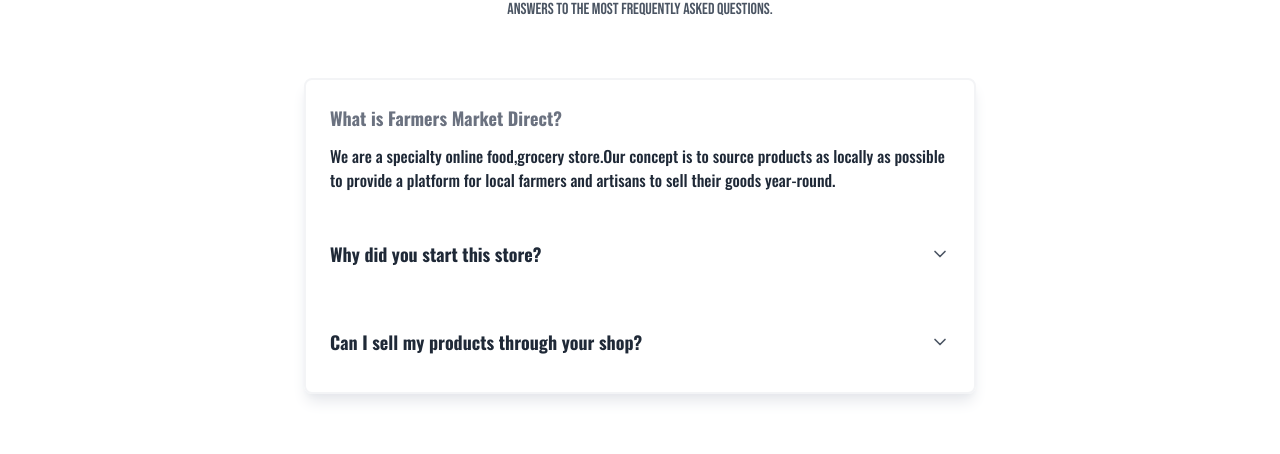
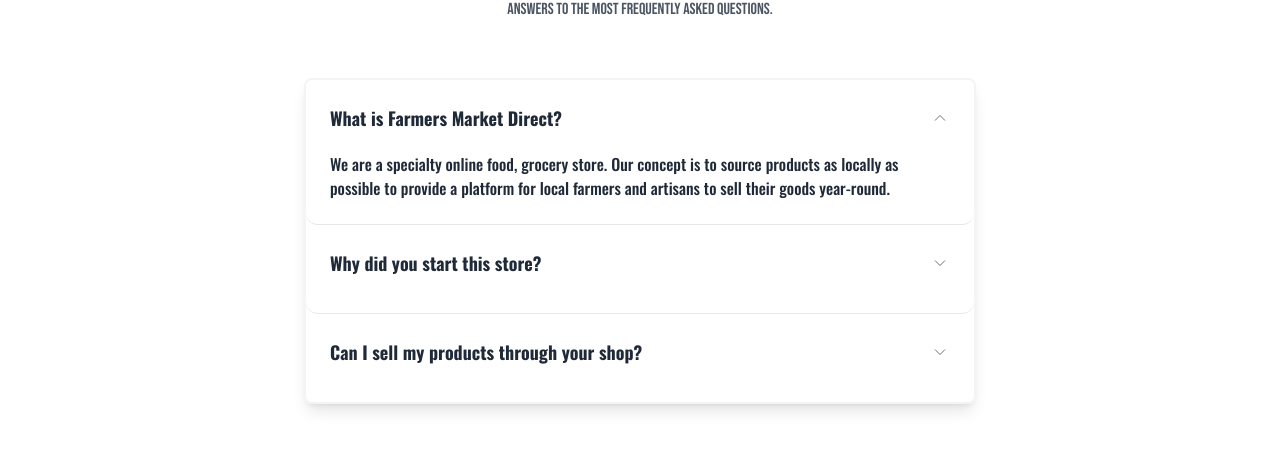
Before and after one commit to LasaX1999/app_farm, a Next.js app: page /about in a window 1280 px wide. Both pictures are taken after a click on the button "What is Farmers Market Direct?". Shown: the part 971-1425 px from the top of the page. Built offline with nearby package versions, Linux system fonts and the light colour scheme; a web font is replaced by a local one.

Commit message:
fix netlify deploying error FAQ

```diff
--- a/app/components/F&Q.tsx
+++ b/app/components/F&Q.tsx
@@ -1,4 +1,4 @@
-'use client'
+'use client';
 import { useState } from 'react';
 
 interface AccordionItemProps {
@@ -10,55 +10,38 @@ interface AccordionItemProps {
 const AccordionItem: React.FC<AccordionItemProps> = ({ id, title, content }) => {
   const [isOpen, setIsOpen] = useState(false);
 
-  const toggleAccordion = () => {
-    setIsOpen(!isOpen);
-  };
+  const toggleAccordion = () => setIsOpen(prevState => !prevState);
 
   return (
-    <div className={`hs-accordion ${isOpen ? 'hs-accordion-active:bg-gray-100' : ''} font-oswald rounded-xl p-6`}>
+    <div className="hs-accordion font-oswald rounded-xl p-6 border-b last:border-none">
       <button
-        className="hs-accordion-toggle group pb-3 inline-flex items-center justify-between gap-x-3 w-full md:text-lg font-semibold text-start text-gray-800 rounded-lg transition hover:text-gray-500 focus:outline-none focus:text-gray-500"
+        className="hs-accordion-toggle group pb-3 inline-flex items-center justify-between gap-x-3 w-full md:text-lg font-semibold text-start text-gray-800 rounded-lg transition hover:text-gray-500 focus:outline-none"
         aria-expanded={isOpen}
-        aria-controls={`hs-basic-with-title-and-arrow-stretched-collapse-${id}`}
+        aria-controls={`hs-basic-collapse-${id}`}
         onClick={toggleAccordion}
       >
         {title}
         <svg
-          className={`hs-accordion-active:hidden block shrink-0 size-5 text-gray-600 group-hover:text-gray-500 ${isOpen ? 'hidden' : ''}`}
+          className={`transition-transform duration-200 ${
+            isOpen ? 'rotate-180' : ''
+          } w-5 h-5 text-gray-600 group-hover:text-gray-500`}
           xmlns="http://www.w3.org/2000/svg"
-          width="24"
-          height="24"
+          fill="none"
           viewBox="0 0 24 24"
-          fill="none"
           stroke="currentColor"
-          strokeWidth="2"
-          strokeLinecap="round"
-          strokeLinejoin="round"
         >
-          <path d="m6 9 6 6 6-6" />
-        </svg>
-        <svg
-          className={`hs-accordion-active:block hidden shrink-0 size-5 text-gray-600 group-hover:text-gray-500 ${isOpen ? '' : 'hidden'}`}
-          xmlns="http://www.w3.org/2000/svg"
-          width="24"
-          height="24"
-          viewBox="0 0 24 24"
-          fill="none"
-          stroke="currentColor"
-          strokeWidth="2"
-          strokeLinecap="round"
-          strokeLinejoin="round"
-        >
-          <path d="m18 15-6-6-6 6" />
+          <path d="M6 9l6 6 6-6" />
         </svg>
       </button>
       <div
-        id={`hs-basic-with-title-and-arrow-stretched-collapse-${id}`}
-        className={`hs-accordion-content w-full overflow-hidden transition-[height] duration-300 ${isOpen ? '' : 'hidden'}`}
+        id={`hs-basic-collapse-${id}`}
+        className={`hs-accordion-content overflow-hidden transition-all duration-300 ${
+          isOpen ? 'max-h-[500px] opacity-100' : 'max-h-0 opacity-0'
+        }`}
         role="region"
-        aria-labelledby={`hs-basic-with-title-and-arrow-stretched-heading-${id}`}
+        aria-labelledby={`hs-basic-heading-${id}`}
       >
-        <p className="text-gray-800">{content}</p>
+        <p className="text-gray-800 mt-2">{content}</p>
       </div>
     </div>
   );
@@ -69,38 +52,44 @@ const FAQ: React.FC = () => {
     {
       id: 'one',
       title: 'What is Farmers Market Direct?',
-      content: 'We are a specialty online food,grocery store.Our concept is to source products as locally as possible to provide a platform for local farmers and artisans to sell their goods year-round.',
+      content:
+        'We are a specialty online food, grocery store. Our concept is to source products as locally as possible to provide a platform for local farmers and artisans to sell their goods year-round.',
     },
     {
       id: 'two',
       title: 'Why did you start this store?',
-      content: 'Our families love to buy local, fresh ingredients, but with our busy schedules, we could never make it out to the Saturday morning farmers markets... so we thought- what if we could provide the same farmers market type products and make them more readily available for families like ours.',
+      content:
+        'Our families love to buy local, fresh ingredients, but with our busy schedules, we could never make it out to the Saturday morning farmers markets... so we thought- what if we could provide the same farmers market type products and make them more readily available for families like ours.',
     },
     {
       id: 'three',
       title: 'Can I sell my products through your shop?',
-      content: 'We are proud that our vendors receive 66.7% of the retail sales price. We hope that providing this platform and helping out with the business side of things, it will allow farmers and artisans more time to focus on their craft and more opportunity to sell their products.',
+      content:
+        'We are proud that our vendors receive 100% of the retail sales price. We hope that providing this platform and helping out with the business side of things, it will allow farmers and artisans more time to focus on their craft and more opportunity to sell their products.',
     },
-
   ];
 
   return (
-    <div className="max-w-[85rem] px-4 py-10 sm:px-6 lg:px-8 lg:py-14 mx-auto">
-
+    <div className="max-w-7xl px-4 py-10 sm:px-6 lg:px-8 lg:py-14 mx-auto">
       <div className="max-w-2xl mx-auto text-center mb-10 lg:mb-14">
-        <h2 className="text-2xl font-bold md:text-4xl md:leading-tight">Your questions, answered</h2>
-        <p className="mt-1 text-gray-600">Answers to the most frequently asked questions.</p>
+        <h2 className="text-2xl font-bold md:text-4xl md:leading-tight">
+          Your questions, answered
+        </h2>
+        <p className="mt-1 text-gray-600">
+          Answers to the most frequently asked questions.
+        </p>
       </div>
-
-
-      <div className="max-w-2xl mx-auto  border-gray-100 shadow-lg shadow-gray-200 border-2 rounded-lg">
-        {/* Accordion */}
+      <div className="max-w-2xl mx-auto border-gray-100 shadow-lg border-2 rounded-lg">
         <div className="hs-accordion-group">
           {faqs.map(faq => (
-            <AccordionItem key={faq.id} id={faq.id} title={faq.title}  content={faq.content} />
+            <AccordionItem
+              key={faq.id}
+              id={faq.id}
+              title={faq.title}
+              content={faq.content}
+            />
           ))}
         </div>
-
       </div>
     </div>
   );
```
